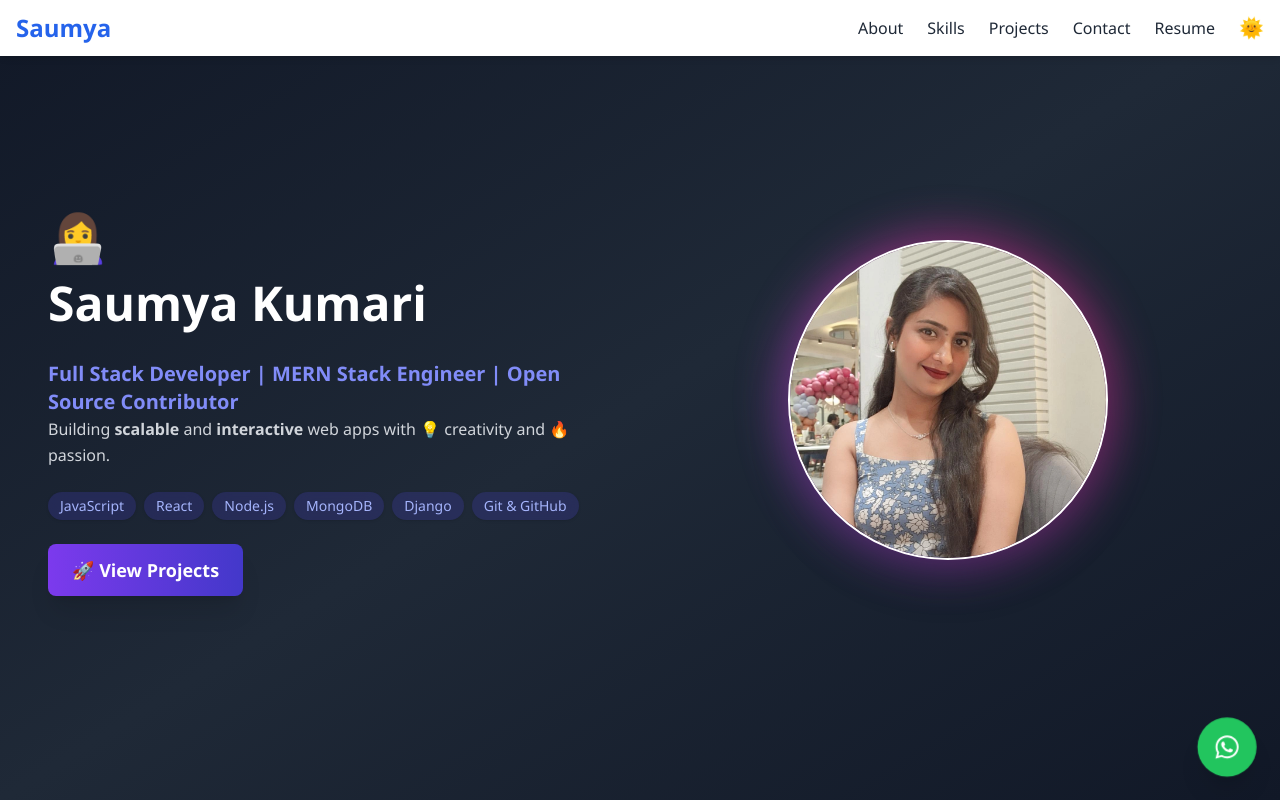
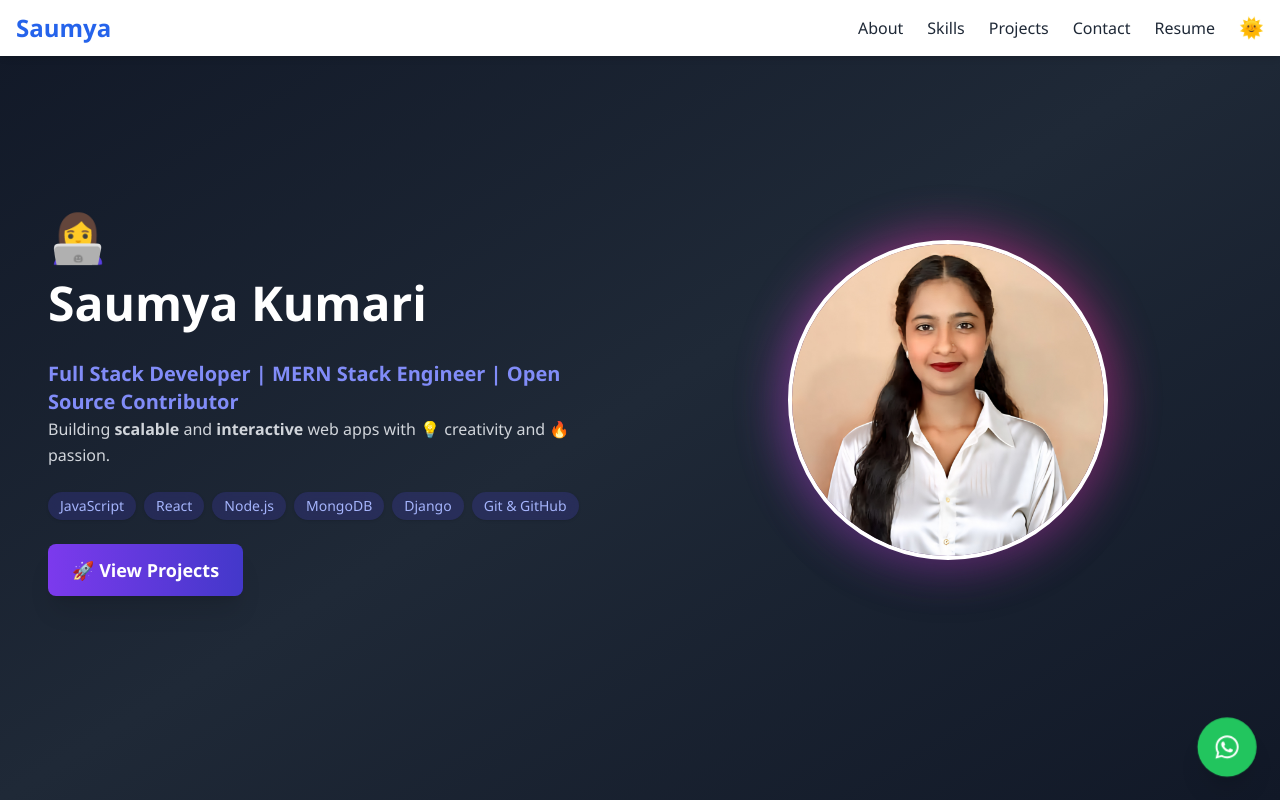
Before and after one commit to upadhyaysaumya55/My-Portfolio, a React (Create React App) app: page / in a window 1280 px wide. Shown: the top 800 px of the page. Built offline with nearby package versions, Linux system fonts and the light colour scheme.

Commit message:
save this

```diff
--- a/src/components/Hero.jsx
+++ b/src/components/Hero.jsx
@@ -24,10 +24,11 @@ const Hero = () => {
           <div className="relative group w-52 h-52 sm:w-60 sm:h-60 md:w-64 md:h-64 lg:w-72 lg:h-72 xl:w-80 xl:h-80">
             <div className="absolute inset-0 rounded-full bg-gradient-to-tr from-purple-500 to-pink-600 blur-xl opacity-70 group-hover:opacity-90 transition duration-500 animate-pulse z-[-1]" />
             <img
-              src={profileImg}
-              alt="Saumya Kumari"
-              className="w-full h-full rounded-full object-cover border-2 border-white shadow-2xl group-hover:scale-105 transition-transform duration-300"
+            src={profileImg}
+            alt="Saumya Kumari"
+            className="w-full h-full rounded-full object-cover object-center border-4 border-white shadow-2xl group-hover:scale-105 transition-transform duration-300"
             />
+
           </div>
         </div>
 
```
Also changed, not shown: src/assets/profile.png.
